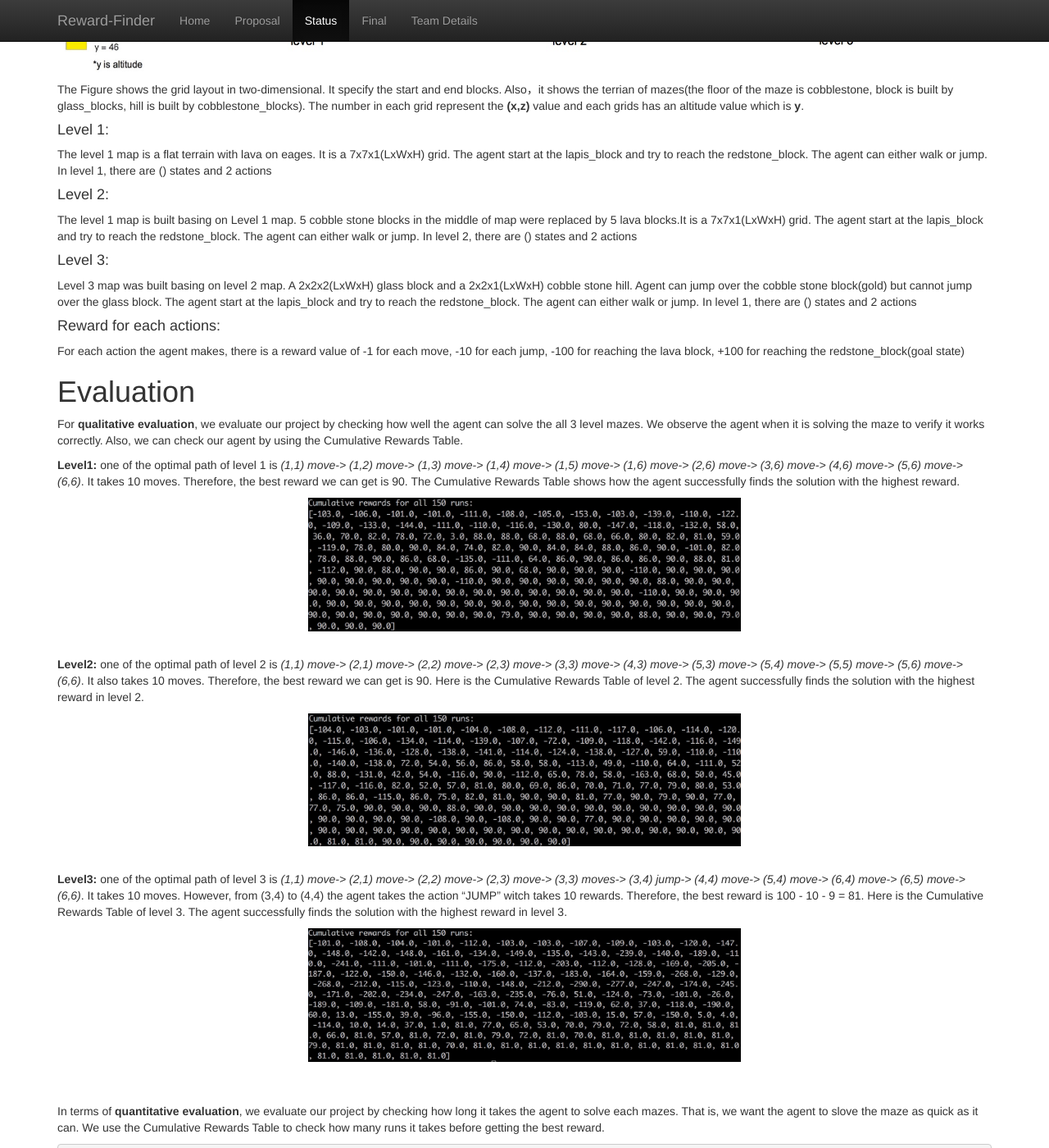
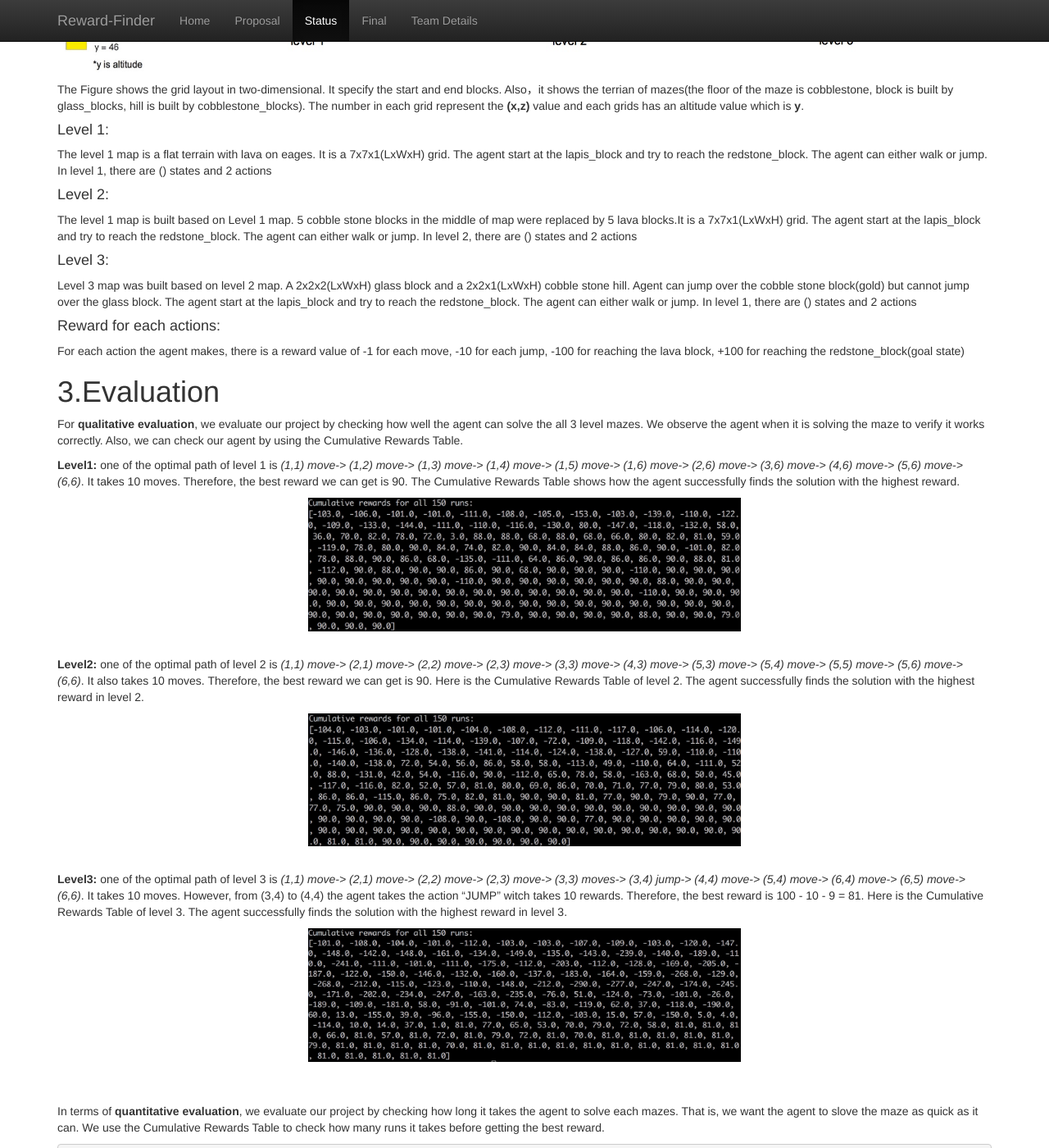
Before and after one commit to Moe202/CS175-Group-8, a Jekyll site: the page built from docs/status.md, in a window 1280 px wide and 1400 px high, scrolled down 1677 px. Shown: the whole window at 82% size. Built offline with Jekyll 4.4.1, drawn with Linux system fonts in a browser that asks for light colours; some of the changed text lies outside the part shown.

Commit message:
gm change

````diff
--- a/docs/status.md
+++ b/docs/status.md
@@ -51,9 +51,9 @@
 #### Level 1:
 The level 1 map is a flat terrain with lava on eages. It is a 7x7x1(LxWxH) grid. The agent start at the lapis\_block and try to reach the redstone\_block. The agent can either walk or jump. In level 1, there are () states and 2 actions
 #### Level 2:
-The level 1 map is built basing on Level 1 map. 5 cobble stone blocks in the middle of map were replaced by 5 lava blocks.It is a 7x7x1(LxWxH) grid. The agent start at the lapis\_block and try to reach the redstone\_block. The agent can either walk or jump. In level 2, there are () states and 2 actions
+The level 1 map is built based on Level 1 map. 5 cobble stone blocks in the middle of map were replaced by 5 lava blocks.It is a 7x7x1(LxWxH) grid. The agent start at the lapis\_block and try to reach the redstone\_block. The agent can either walk or jump. In level 2, there are () states and 2 actions
 #### Level 3:
-Level 3 map was built basing on level 2 map. A  2x2x2(LxWxH) glass block and a 2x2x1(LxWxH) cobble stone hill. Agent can jump over the cobble stone block(gold) but cannot jump over the glass block. The agent start at the lapis\_block and try to reach the redstone\_block. The agent can either walk or jump. In level 1, there are () states and 2 actions
+Level 3 map was built based on level 2 map. A  2x2x2(LxWxH) glass block and a 2x2x1(LxWxH) cobble stone hill. Agent can jump over the cobble stone block(gold) but cannot jump over the glass block. The agent start at the lapis\_block and try to reach the redstone\_block. The agent can either walk or jump. In level 1, there are () states and 2 actions
 #### Reward for each actions:
 For each action the agent makes, there is a reward value of -1 for each move, -10 for each jump, -100 for reaching the lava block, +100 for reaching the redstone\_block(goal state)
 
@@ -65,7 +65,7 @@
 
 
 
-# Evaluation
+# 3.Evaluation
 For **qualitative evaluation**, we evaluate our project by checking how well the agent can solve the all 3 level mazes. We observe the agent when it is solving the maze to verify it works correctly. Also, we can check our agent by using the Cumulative Rewards Table.<br>
 
 **Level1:** one of the optimal path of level 1 is *(1,1) move-> (1,2) move-> (1,3) move-> (1,4) move-> (1,5) move-> (1,6) move-> (2,6) move-> (3,6) move-> (4,6) move-> (5,6) move-> (6,6)*. It takes 10 moves. Therefore, the best reward we can get is 90. The Cumulative Rewards Table shows how the agent successfully finds the solution with the highest reward.
@@ -90,9 +90,10 @@
 ```
 
 
-# Remaining Goals and Challenges
+# 4.Remaining Goals and Challenges
 For the rest of weeks, we will add a “timed jump” which means the agent can either jump 1 blocks or 2-3 blocks. This will occur in level 4. It will be interesting to discover how the agent will perform when we add more uncertainty into the map and how we can improve its performance by adjusting our parameter values(reward values, learning rate, discount rate, etc.). Moreover, we plan to add nondeterministic actions into our project. For example, the agent may have a 20% probability of jumping left as opposed to walking left, obviously with respective reward factors for each action.
 Also, by level 5, our moonshot case, we will add zombies that will patrol the map and force the agent to perform zombie avoidance. This will add more actions to our project. Some challenges we faced while solving our three levels was being able to find an optimal path within 150 trials. This took many attempts at adjusting our Q-learning algorithm and by assigning a very large reward factor towards jumping. We did this because our agent would continually try to jump on the level 1 map, which did not require jumping to be solved optimally. Given our experience so far, so challenges we will face in the future are implementing more actions into our project and performing zombie avoidance. We plan to adjust our reward values accordingly and improve upon our Q-Learning algorithm to solve an optimal path with minimal trials. If the project proceeds as planned our team should be able to solve a level 5 map on a moderate to large scale.
+<img src="images/level1z.jpeg" title="level 1z map" width="150" height="150" /> <img src="images/level2z.jpeg" title="level 2z map" width="150" height="150" /> <img src="images/level3z.jpeg" title="level 3z map" width="150" height="150" />
 
 
 
````
Also changed, not shown: other parts of docs/status.md (+2 -2 lines).
